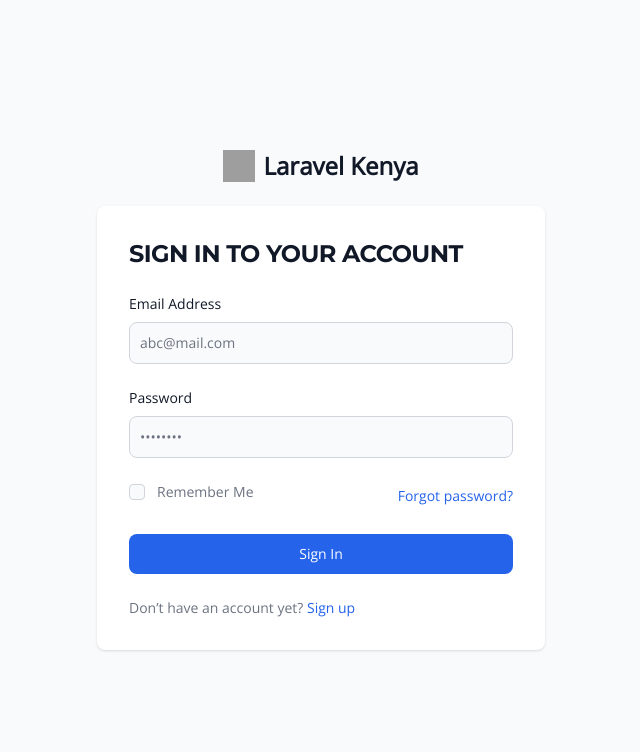
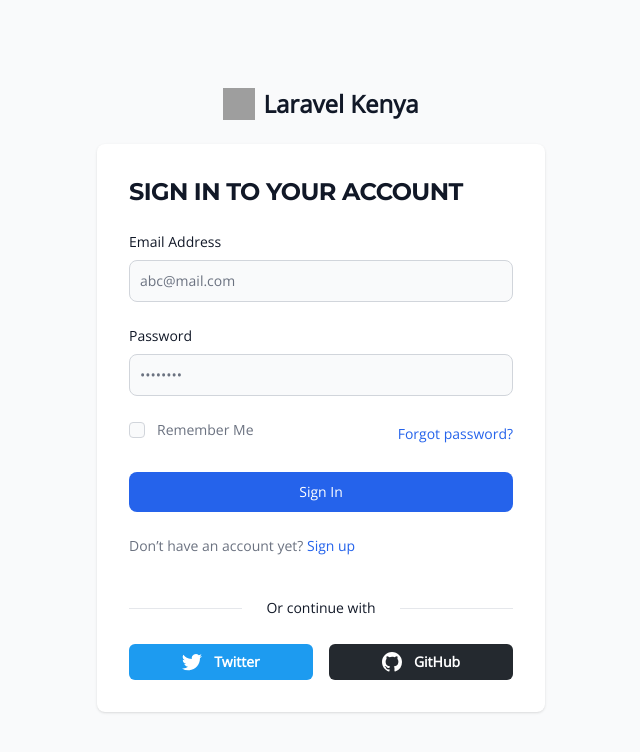
Before and after one commit to LaravelKenya/laravelkenyawebsite, a Nuxt app: page /auth/login in a window 1280 px wide. Shown: the top 752 px of the page, without its empty margins (319-959 px from the left). Built offline with nearby package versions, Linux system fonts and the light colour scheme; grey boxes are pictures that could not be loaded.

Commit message:
Added JWT Verification

```diff
--- /dev/null
+++ b/components/auth/SocialComponent.vue
@@ -0,0 +1,40 @@
+<script lang="ts" setup></script>
+
+<template>
+  <div>
+    <div class="tw-relative tw-mt-10">
+      <div aria-hidden="true" class="tw-absolute tw-inset-0 tw-flex tw-items-center">
+        <div class="tw-w-full tw-border-t tw-border-gray-200"/>
+      </div>
+      <div class="tw-relative tw-flex tw-justify-center tw-text-sm tw-font-medium tw-leading-6">
+          <span class="tw-bg-white dark:tw-bg-gray-800 dark:tw-text-white tw-px-6 tw-text-gray-900">Or continue
+            with</span>
+      </div>
+    </div>
+
+    <div class="tw-mt-6 tw-grid tw-grid-cols-2 tw-gap-4">
+      <a
+          class="tw-flex tw-w-full tw-items-center tw-justify-center tw-gap-3 tw-rounded-md tw-bg-[#1D9BF0] tw-px-3 tw-py-1.5 tw-text-white focus-visible:outline focus-visible:outline-2 focus-visible:outline-offset-2 focus-visible:outline-[#1D9BF0]"
+          href="#">
+        <svg aria-hidden="true" class="tw-h-5 tw-w-5" fill="currentColor" viewBox="0 0 20 20">
+          <path
+              d="M6.29 18.251c7.547 0 11.675-6.253 11.675-11.675 0-.178 0-.355-.012-.53A8.348 8.348 0 0020 3.92a8.19 8.19 0 01-2.357.646 4.118 4.118 0 001.804-2.27 8.224 8.224 0 01-2.605.996 4.107 4.107 0 00-6.993 3.743 11.65 11.65 0 01-8.457-4.287 4.106 4.106 0 001.27 5.477A4.073 4.073 0 01.8 7.713v.052a4.105 4.105 0 003.292 4.022 4.095 4.095 0 01-1.853.07 4.108 4.108 0 003.834 2.85A8.233 8.233 0 010 16.407a11.616 11.616 0 006.29 1.84"/>
+        </svg>
+        <span class="tw-text-sm tw-font-semibold tw-leading-6">Twitter</span>
+      </a>
+
+      <a
+          class="tw-flex tw-w-full tw-items-center tw-justify-center tw-gap-3 tw-rounded-md tw-bg-[#24292F] tw-px-3 tw-py-1.5 tw-text-white focus-visible:outline focus-visible:outline-2 focus-visible:outline-offset-2 focus-visible:outline-[#24292F]"
+          href="#">
+        <svg aria-hidden="true" class="tw-h-5 tw-w-5" fill="currentColor" viewBox="0 0 20 20">
+          <path clip-rule="evenodd"
+                d="M10 0C4.477 0 0 4.484 0 10.017c0 4.425 2.865 8.18 6.839 9.504.5.092.682-.217.682-.483 0-.237-.008-.868-.013-1.703-2.782.605-3.369-1.343-3.369-1.343-.454-1.158-1.11-1.466-1.11-1.466-.908-.62.069-.608.069-.608 1.003.07 1.531 1.032 1.531 1.032.892 1.53 2.341 1.088 2.91.832.092-.647.35-1.088.636-1.338-2.22-.253-4.555-1.113-4.555-4.951 0-1.093.39-1.988 1.029-2.688-.103-.253-.446-1.272.098-2.65 0 0 .84-.27 2.75 1.026A9.564 9.564 0 0110 4.844c.85.004 1.705.115 2.504.337 1.909-1.296 2.747-1.027 2.747-1.027.546 1.379.203 2.398.1 2.651.64.7 1.028 1.595 1.028 2.688 0 3.848-2.339 4.695-4.566 4.942.359.31.678.921.678 1.856 0 1.338-.012 2.419-.012 2.747 0 .268.18.58.688.482A10.019 10.019 0 0020 10.017C20 4.484 15.522 0 10 0z"
+                fill-rule="evenodd"/>
+        </svg>
+        <span class="tw-text-sm tw-font-semibold tw-leading-6">GitHub</span>
+      </a>
+    </div>
+  </div>
+</template>
+
+<style scoped></style>
--- a/pages/auth/login.vue
+++ b/pages/auth/login.vue
@@ -39,6 +39,7 @@
       <FormButtonComponent label="Sign In" type="button" @click.prevent="auth.login(user)">
         <Loader v-if="auth.loading"/>
       </FormButtonComponent>
+
       <p class="tw-text-sm tw-font-light tw-text-gray-500 dark:tw-text-gray-400">
         Don’t have an account yet?
         <NuxtLink
@@ -47,6 +48,7 @@
         </NuxtLink>
       </p>
     </form>
+    <AuthSocialComponent/>
   </div>
 </template>
 
--- a/pages/auth/register.vue
+++ b/pages/auth/register.vue
@@ -50,6 +50,7 @@
         </NuxtLink>
       </p>
     </form>
+    <LazyAuthSocialComponent/>
   </div>
 </template>
 
--- a/stores/useAuthStore.ts
+++ b/stores/useAuthStore.ts
@@ -40,6 +40,8 @@
     }
 
     const logout = async () => {
+        user.value = {email: "", location: "", name: "", password: "", phoneNumber: ""}
+        accessToken.value = ""
         await navigateTo("/auth/login")
     }
 
```
Also changed, not shown: 2 other files (tests, documents, lock files or other folders).
